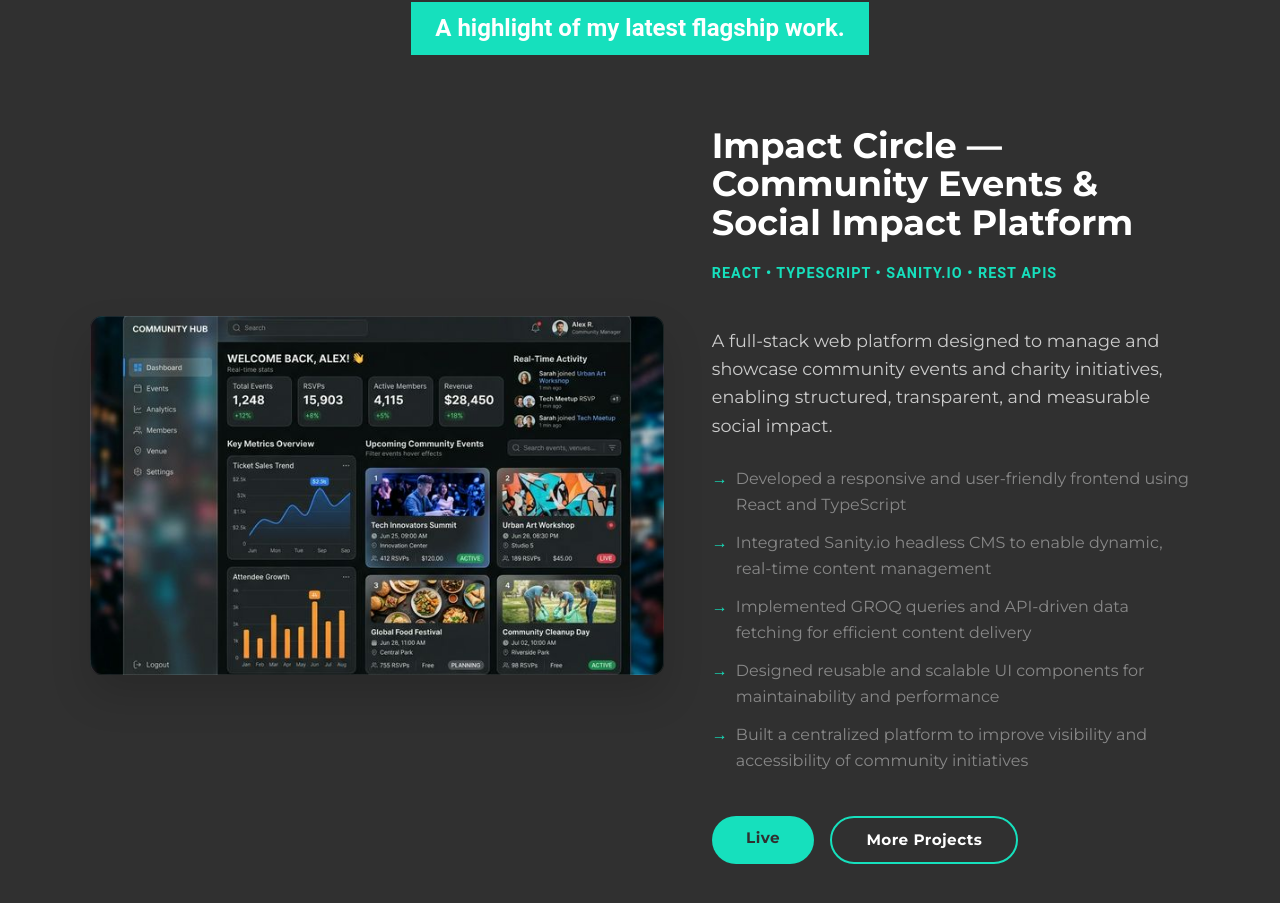
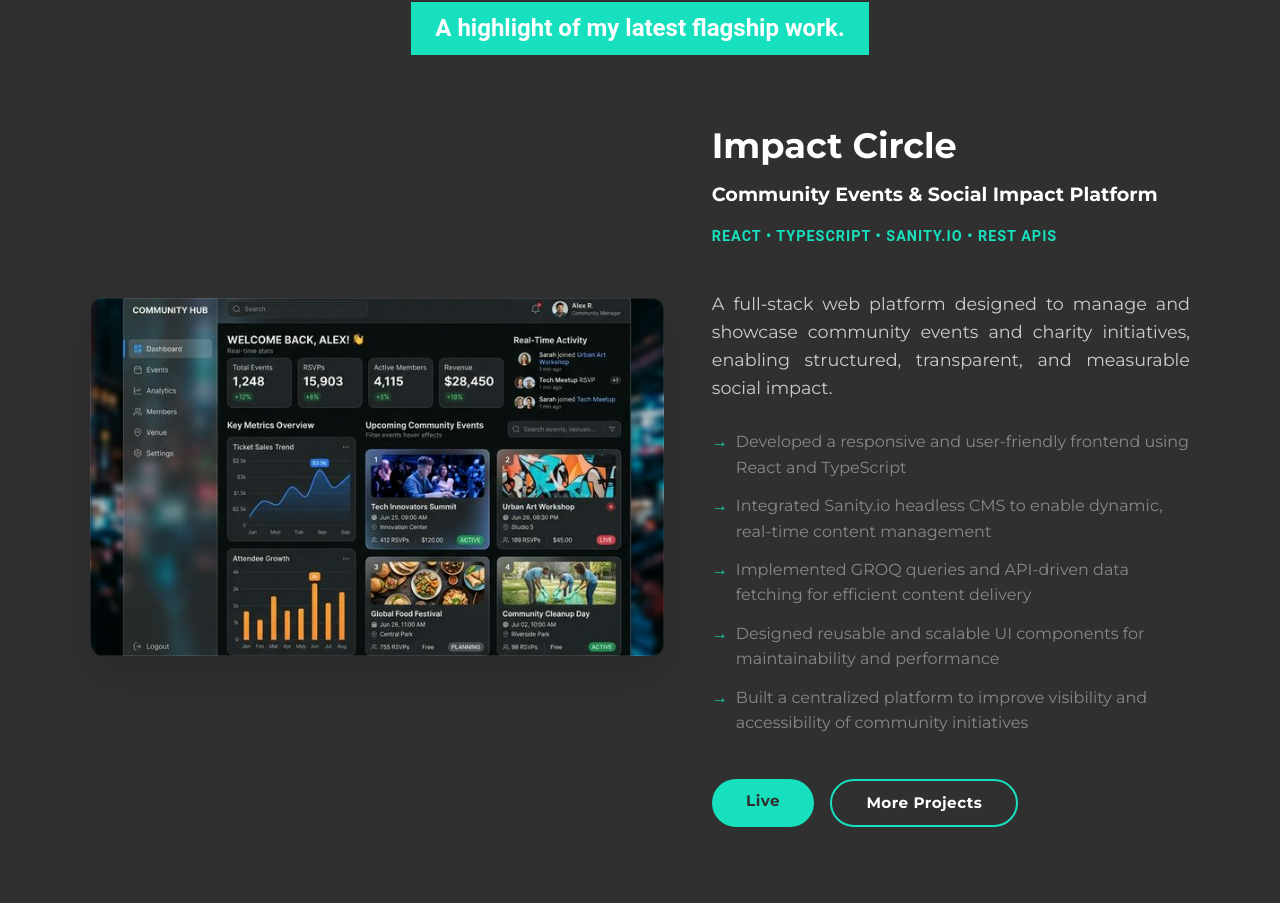
Before and after one commit to Albieo/web-portfolio, a React (Vite) app: page / in a window 1280 px wide. Shown: the part 2397-3300 px from the top of the page. Built offline with nearby package versions, Linux system fonts and the light colour scheme.

Commit message:
feat: add subtitle to featured project and update typography and layout styles

```diff
--- a/src/components/organisms/featured-project/FeaturedProject.tsx
+++ b/src/components/organisms/featured-project/FeaturedProject.tsx
@@ -21,20 +21,36 @@ const FeaturedProject = () => {
           </div>
 
           <div className="featured-project__info">
-            <h3 className="featured-project__title">Impact Circle — Community Events & Social Impact Platform</h3>
+            <h3 className="featured-project__title">Impact Circle</h3>
+            <h4 className="featured-project__subtitle">
+              Community Events & Social Impact Platform
+            </h4>
             <p className="featured-project__stack">React • TypeScript • Sanity.io • REST APIs</p>
 
             <div className="featured-project__description">
               <p>
-                A full-stack web platform designed to manage and showcase community events and charity initiatives, enabling structured, transparent, and measurable social impact.
+                A full-stack web platform designed to manage and showcase community events and
+                charity initiatives, enabling structured, transparent, and measurable social impact.
               </p>
 
               <ul className="featured-project__list">
-                <li>Developed a responsive and user-friendly frontend using React and TypeScript</li>
-                <li>Integrated Sanity.io headless CMS to enable dynamic, real-time content management</li>
-                <li>Implemented GROQ queries and API-driven data fetching for efficient content delivery</li>
-                <li>Designed reusable and scalable UI components for maintainability and performance</li>
-                <li>Built a centralized platform to improve visibility and accessibility of community initiatives</li>
+                <li>
+                  Developed a responsive and user-friendly frontend using React and TypeScript
+                </li>
+                <li>
+                  Integrated Sanity.io headless CMS to enable dynamic, real-time content management
+                </li>
+                <li>
+                  Implemented GROQ queries and API-driven data fetching for efficient content
+                  delivery
+                </li>
+                <li>
+                  Designed reusable and scalable UI components for maintainability and performance
+                </li>
+                <li>
+                  Built a centralized platform to improve visibility and accessibility of community
+                  initiatives
+                </li>
               </ul>
             </div>
 
--- a/src/components/organisms/featured-project/featured-project.scss
+++ b/src/components/organisms/featured-project/featured-project.scss
@@ -75,6 +75,13 @@
   color: var(--clr-light);
 }
 
+.featured-project__subtitle {
+  font-size: 1.2rem;
+  font-weight: var(--fw-bold);
+  line-height: 1.1;
+  color: var(--clr-light);
+}
+
 .featured-project__stack {
   font-family: var(--ff-secondary);
   color: var(--clr-accent);
@@ -89,6 +96,7 @@
     font-size: 1.1rem;
     line-height: 1.6;
     color: #ccc;
+    text-align: justify;
     max-width: 100%;
   }
 }
```
